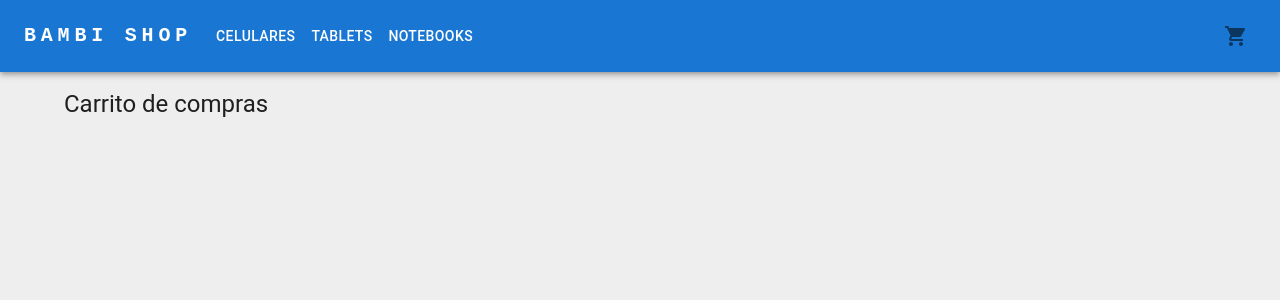
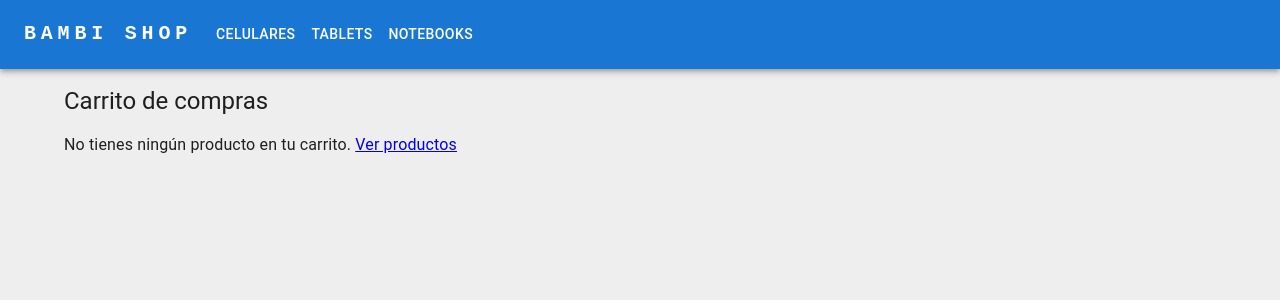
Before and after one commit to lpzanibal/BambishopLopez, a React (Create React App) app: page /cart in a window 1280 px wide. Shown: the top 300 px of the page. Built offline with nearby package versions, Linux system fonts and the light colour scheme.

Commit message:
entrega 9 - rendering

```diff
--- a/src/components/Cart/Cart.js
+++ b/src/components/Cart/Cart.js
@@ -1,4 +1,5 @@
 import { useContext } from "react";
+import { Link } from "react-router-dom";
 import CartContext from "../../context/CartContext";
 import Box from "@mui/material/Box";
 import Paper from "@mui/material/Paper";
@@ -6,9 +7,15 @@ import Stack from "@mui/material/Stack";
 import Typography from "@mui/material/Typography";
 import IconButton from "@mui/material/IconButton";
 import DeleteIcon from "@mui/icons-material/Delete";
+import Grid from "@mui/material/Grid";
+import Button from "@mui/material/Button";
 
 const Cart = () => {
   const { items, removeItem } = useContext(CartContext);
+  const { getTotal, removeAll, getTotalPrice } = useContext(CartContext);
+
+  const total = getTotal();
+  const totalPrice = getTotalPrice();
 
   return (
     <>
@@ -16,6 +23,11 @@ const Cart = () => {
         Carrito de compras
       </Typography>
       <Stack>
+        {total > 0 ? (
+          <>
+            <Grid container justifyContent="flex-end" sx={{ mb: 1 }}>
+              <Button onClick={removeAll}>Limpiar carrito</Button>
+            </Grid>
             {items.map((item) => {
               return (
                 <Paper
@@ -52,6 +64,19 @@ const Cart = () => {
                 </Paper>
               );
             })}
+            <Grid container justifyContent="flex-end" sx={{ mb: 1 }}>
+              <Typography variant="body2">Total: ${totalPrice}</Typography>
+            </Grid>
+            <Button size="large" variant="contained">COMPRAR CARRITO</Button>
+          </>
+        ) : (
+          <>
+            <Typography variant="body1">
+              No tienes ningún producto en tu carrito.{" "}
+              <Link to="/">Ver productos</Link>
+            </Typography>
+          </>
+        )}
       </Stack>
     </>
   );
--- a/src/components/CartWidget/CartWidget.js
+++ b/src/components/CartWidget/CartWidget.js
@@ -6,11 +6,11 @@ import IconButton from "@mui/material/IconButton";
 import ShoppingCartIcon from "@mui/icons-material/ShoppingCart";
 
 const CartWidget = () => {
-  const { getQuantity } = useContext(CartContext);
+  const { getTotal } = useContext(CartContext);
 
-  const quantity = getQuantity();
+  const total = getTotal();
   return (
-    <Badge badgeContent={quantity} color="error">
+    <Badge badgeContent={total} color="error">
       <IconButton component={Link} to="/cart">
         <ShoppingCartIcon />
       </IconButton>
--- a/src/components/NavBar/NavBar.js
+++ b/src/components/NavBar/NavBar.js
@@ -1,4 +1,4 @@
-import React, { useState } from "react";
+import React, { useState, useContext } from "react";
 import { Link } from "react-router-dom";
 import AppBar from "@mui/material/AppBar";
 import Box from "@mui/material/Box";
@@ -11,9 +11,14 @@ import Container from "@mui/material/Container";
 import Button from "@mui/material/Button";
 import MenuItem from "@mui/material/MenuItem";
 import CartWidget from "../CartWidget/CartWidget";
+import CartContext from "../../context/CartContext";
 
 const NavBar = () => {
   const [anchorElNav, setAnchorElNav] = useState(null);
+
+  const { getTotal } = useContext(CartContext);
+
+  const total = getTotal();
 
   const handleOpenNavMenu = (event) => {
     setAnchorElNav(event.currentTarget);
@@ -129,9 +134,7 @@ const NavBar = () => {
             {/*<Button sx={{ my: 2, color: "white", display: "block" }}>
               Login
           </Button>**/}
-            <Box sx={{ my: 2 }}>
-              <CartWidget />
-            </Box>
+            <Box sx={{ my: 2 }}>{total > 0 && <CartWidget />}</Box>
           </Box>
         </Toolbar>
       </Container>
--- a/src/context/CartContext.js
+++ b/src/context/CartContext.js
@@ -46,9 +46,35 @@ export const CartContextProvider = ({ children }) => {
     setItems(newCart);
   };
 
+  const getTotal = () => {
+    return items.length;
+  };
+
+  const removeAll = () => {
+    setItems([]);
+  };
+
+  const getTotalPrice = () => {
+    let total = 0;
+    items.forEach((item) => {
+      total += item.quantity * item.price;
+    });
+
+    return total;
+  };
+
   return (
     <CartContext.Provider
-      value={{ items, addItem, getQuantity, getProduct, removeItem }}
+      value={{
+        items,
+        addItem,
+        getQuantity,
+        getProduct,
+        removeItem,
+        getTotal,
+        removeAll,
+        getTotalPrice,
+      }}
     >
       {children}
     </CartContext.Provider>
```
Lines whose indentation alone changed are shown as unchanged.
